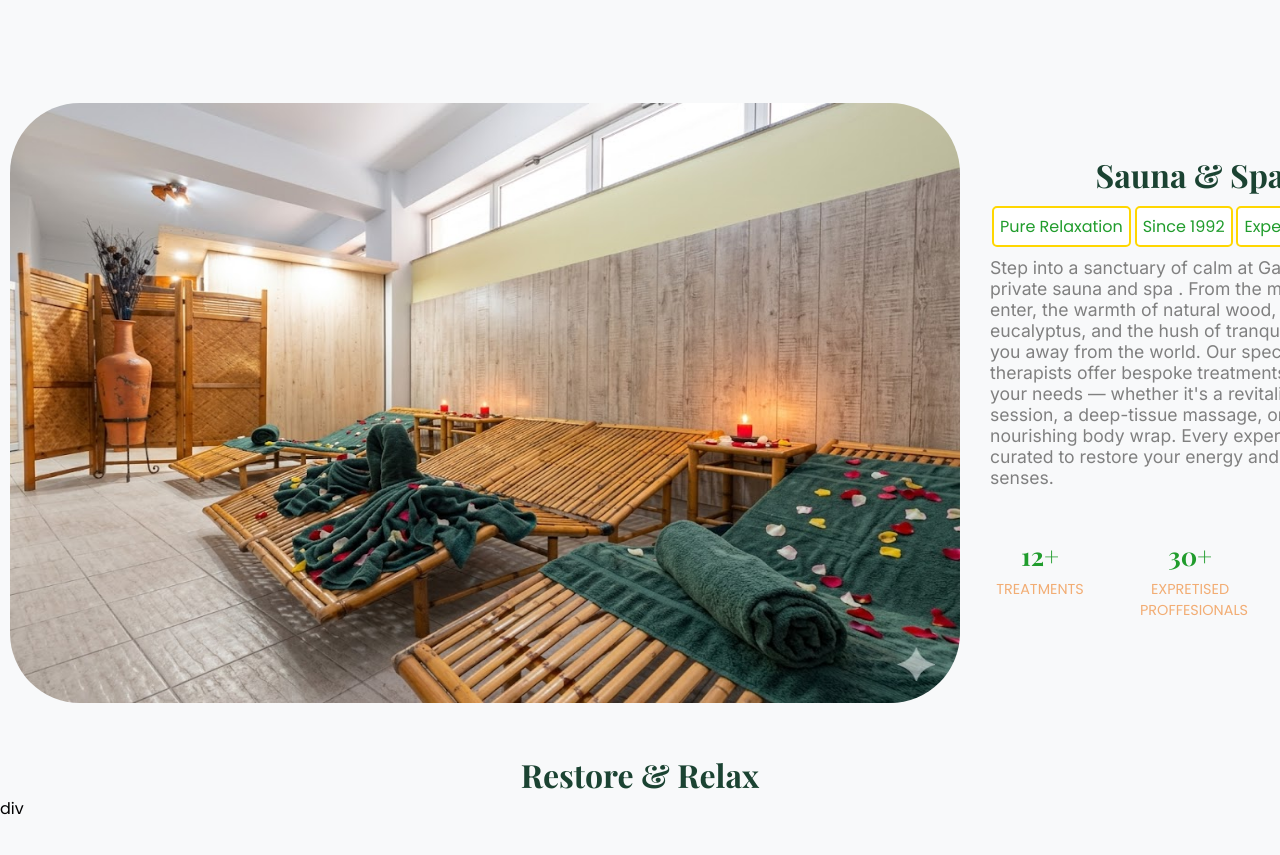
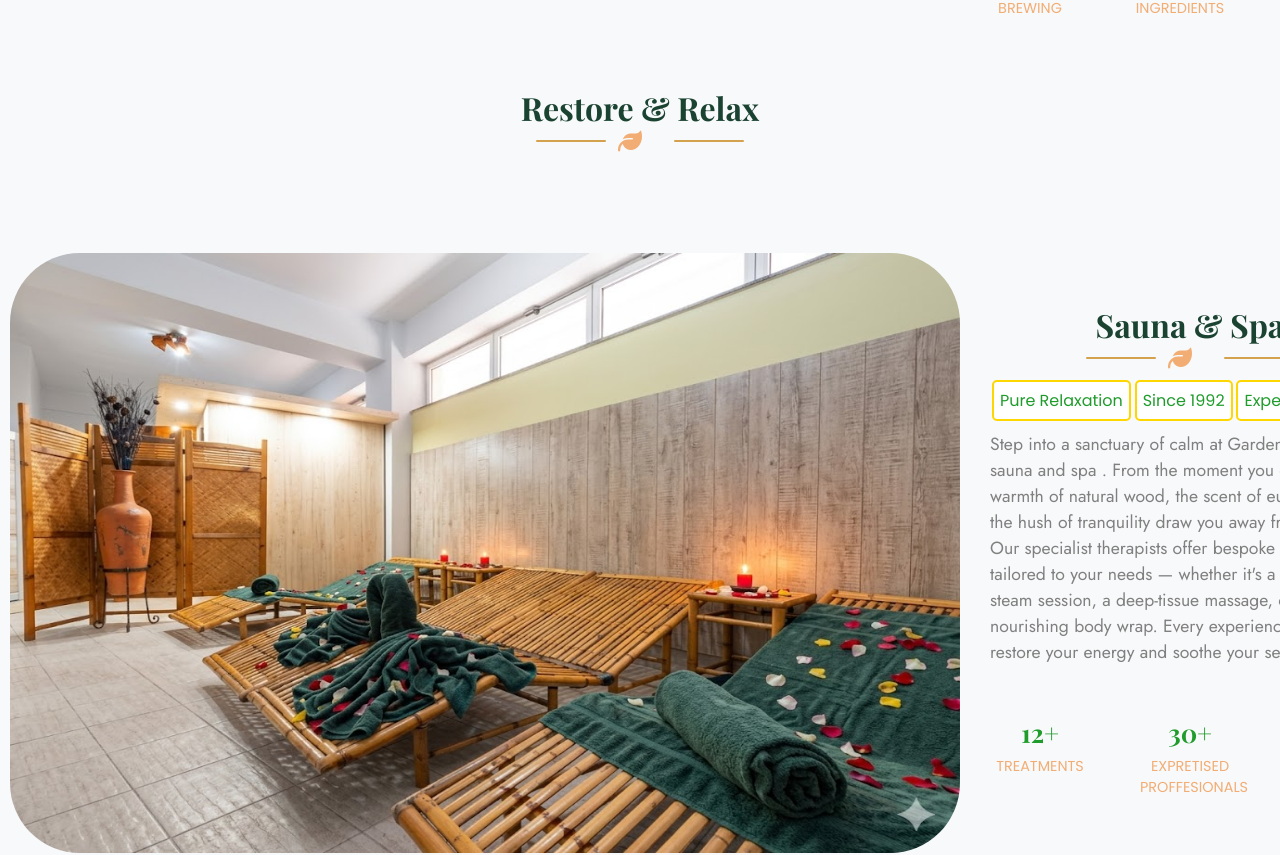
Before and after one commit to Paulos-g/Garden-Inn-project, a React (Vite) app: page / in a window 1280 px wide. Shown: the part 3937-4792 px from the top of the page. Built offline with nearby package versions, Linux system fonts and the light colour scheme.

Commit message:
Enhanced the font of brew and sauna description

```diff
--- a/src/Home.jsx
+++ b/src/Home.jsx
@@ -191,6 +191,8 @@ function Home() {
             </div>
           </div>
         </div>
+        <Header text="Restore & Relax " />
+        <Fancy />
         <div className="beer-container">
           <div>
             <div className="beer-img-cont">
@@ -199,6 +201,7 @@ function Home() {
           </div>
           <div>
             <Header text="Sauna & Spa" className="brewText" />
+            <Fancy />
             <div className="text-box-container">
               <TextBox text="Pure Relaxation" />
               <TextBox text="Since 1992" />
@@ -230,8 +233,7 @@ function Home() {
           </div>
         </div>
       </section>
-      <Header text="Restore & Relax " />
-      div
+
       <Header text="Book Your stay Today & Enjoy" />
       <Fancy />
       <p className="location-text">Location & Hours </p>
--- a/src/main.css
+++ b/src/main.css
@@ -266,7 +266,7 @@ body {
   color: gray;
   font-size: 1.1rem;
   margin-bottom: 20px;
-  font-family: "Inter", sans-serif;
+  font-family: "Jost", sans-serif;
 }
 .wheatContainer {
   display: flex;
```
